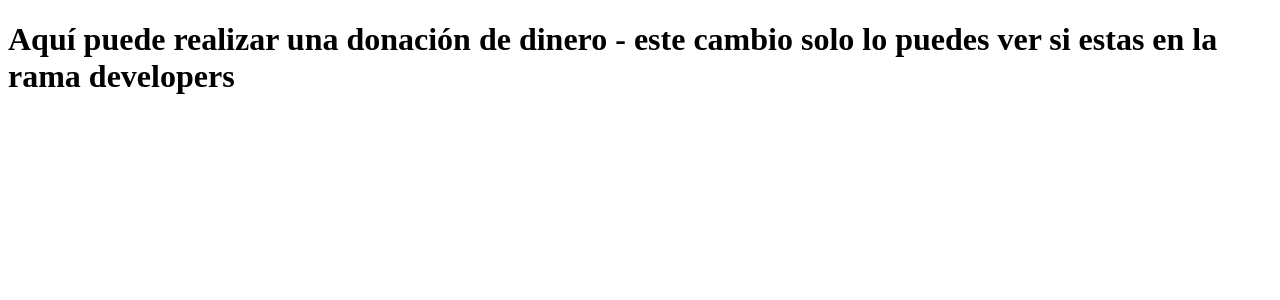
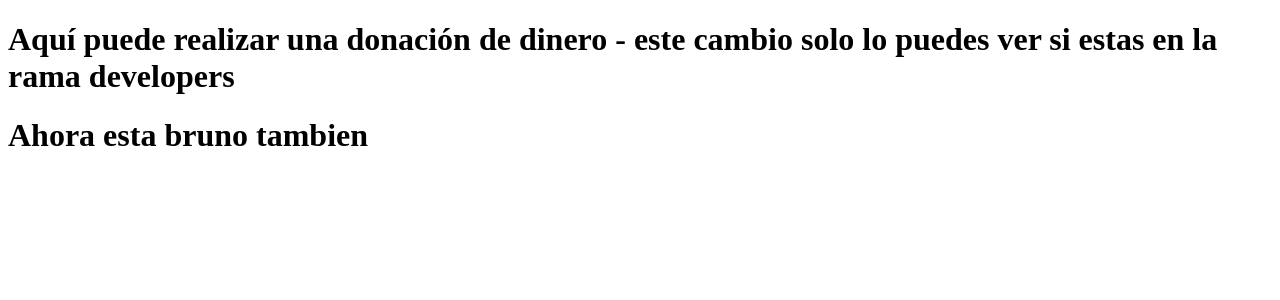
Before and after one commit to LadioLipreri/Nuevo-Apach, a Django app: page /Donar/ in a window 1280 px wide. Shown: the part 80-380 px from the top of the page. Run offline with Django 4.2, Linux system fonts and the light colour scheme.

Commit message:
Cambio que realizo bruno

```diff
--- a/apach/myapp/templates/donar.html
+++ b/apach/myapp/templates/donar.html
@@ -3,5 +3,5 @@
 {% block content %}
 
 <h1>Aquí puede realizar una donación de dinero - este cambio solo lo puedes ver si estas en la rama developers</h1>
-
+<h1> Ahora esta bruno tambien</h1>
 {% endblock %}
```
